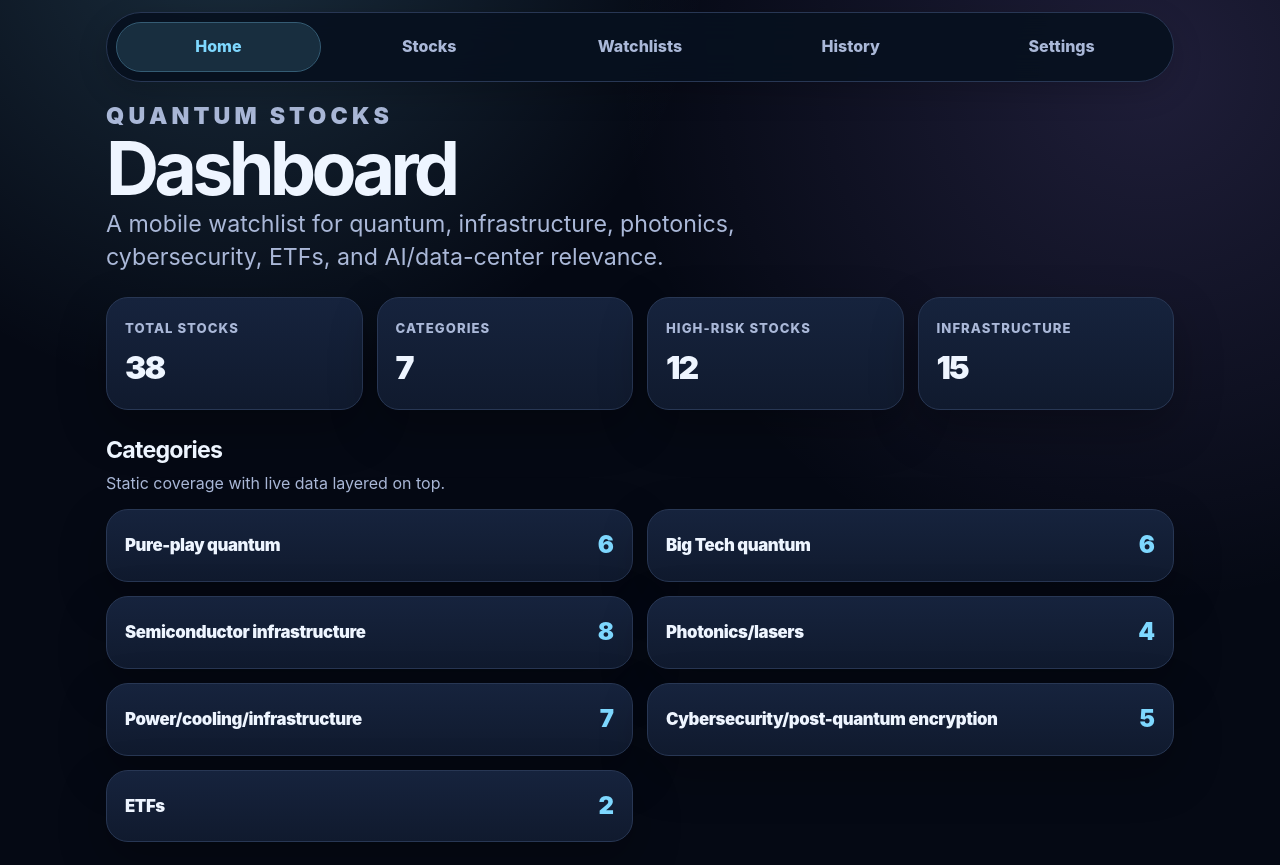
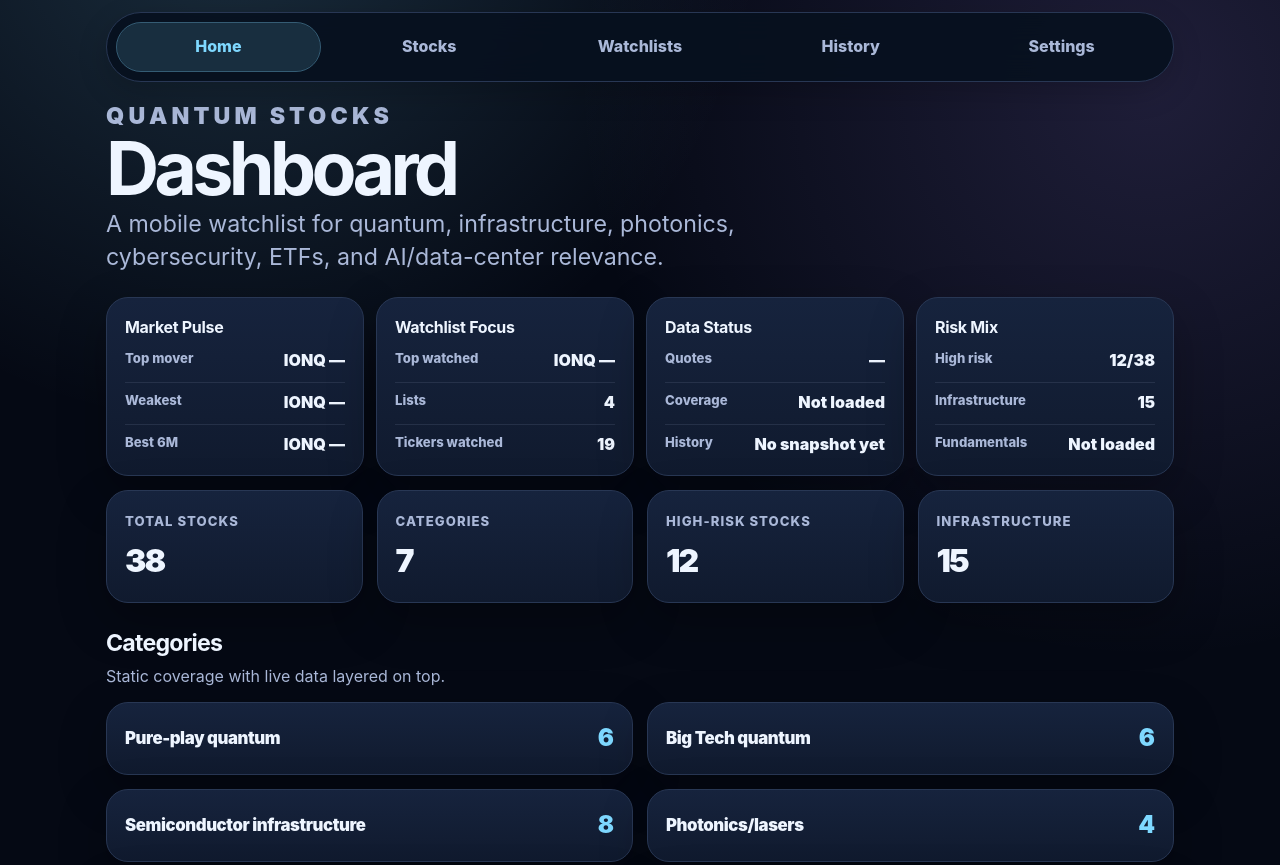
Before and after one commit to benhayek12-design/Investing-dashboard, a plain HTML site: page index.html in a window 1280 px wide. Shown: the top 865 px of the page. Drawn offline with Linux system fonts and the light colour scheme.

Commit message:
Add Home daily snapshot

```diff
--- a/assets/css/styles.css
+++ b/assets/css/styles.css
@@ -130,6 +130,13 @@ h1 {
 
 .grid { display: grid; gap: 14px; }
 .summary-grid { grid-template-columns: repeat(2, 1fr); }
+.home-snapshot { display: grid; gap: 12px; margin-bottom: 14px; }
+.snapshot-card { display: grid; gap: 10px; }
+.snapshot-card h3 { margin: 0; color: var(--text); font-size: 1rem; letter-spacing: -0.02em; }
+.snapshot-row { display: flex; justify-content: space-between; gap: 12px; padding-top: 8px; border-top: 1px solid rgba(170,184,216,0.12); }
+.snapshot-row:first-of-type { border-top: 0; padding-top: 0; }
+.snapshot-row span:first-child { color: var(--muted); font-size: 0.82rem; font-weight: 850; }
+.snapshot-row span:last-child { color: var(--text); font-weight: 900; text-align: right; overflow-wrap: anywhere; }
 .category-grid { grid-template-columns: 1fr; }
 .stock-list, .watchlist-grid, .settings-grid { display: grid; gap: 14px; }
 
@@ -333,6 +340,7 @@ body.compact .manual-item { min-height: 54px; padding: 8px; }
 @media (min-width: 720px) {
   .app { padding-inline: 26px; }
   .summary-grid { grid-template-columns: repeat(4, 1fr); }
+  .home-snapshot { grid-template-columns: repeat(4, 1fr); }
   .category-grid, .stock-list, .watchlist-grid { grid-template-columns: repeat(2, 1fr); }
   .controls { grid-template-columns: 1.3fr 1fr 1fr auto; align-items: end; }
   .settings-grid { grid-template-columns: repeat(3, 1fr); }
--- a/assets/js/app.js
+++ b/assets/js/app.js
@@ -64,6 +64,7 @@ function cacheElements() {
   els.tabButtons = document.querySelectorAll(".tab-button");
   els.panels = document.querySelectorAll(".tab-panel");
   els.startupError = document.getElementById("startupError");
+  els.homeSnapshot = document.getElementById("homeSnapshot");
   els.summaryCards = document.getElementById("summaryCards");
   els.categoryCards = document.getElementById("categoryCards");
   els.searchInput = document.getElementById("searchInput");
@@ -195,10 +196,56 @@ function renderHome() {
   const totalCategories = unique(stocks.map(stock => stock.category)).length;
   const highRiskStocks = stocks.filter(stock => ["High", "Very High"].includes(stock.risk)).length;
   const infrastructureStocks = stocks.filter(stock => stock.category === "Semiconductor infrastructure" || stock.category === "Power/cooling/infrastructure").length;
+  renderHomeSnapshot({ totalStocks, highRiskStocks, infrastructureStocks });
   const summary = [["Total stocks", totalStocks], ["Categories", totalCategories], ["High-risk stocks", highRiskStocks], ["Infrastructure", infrastructureStocks]];
   els.summaryCards.innerHTML = summary.map(([label, value]) => `<article class="card metric-card"><span class="label">${escapeHtml(label)}</span><span class="number">${escapeHtml(value)}</span></article>`).join("");
   const categories = unique(stocks.map(stock => stock.category)).map(category => ({ category, count: stocks.filter(stock => stock.category === category).length }));
   els.categoryCards.innerHTML = categories.map(item => `<article class="card category-card"><div class="category-row"><span class="category-name">${escapeHtml(item.category)}</span><span class="category-count">${item.count}</span></div></article>`).join("");
+}
+
+function renderHomeSnapshot({ totalStocks, highRiskStocks, infrastructureStocks }) {
+  if (!els.homeSnapshot) return;
+  const mergedStocks = stocks.map(stock => getMergedStock(stock.ticker));
+  const dayMovers = mergedStocks.filter(stock => Number.isFinite(parsePercentValue(stock.dayChange)));
+  const sixMonthMovers = mergedStocks.filter(stock => Number.isFinite(parsePercentValue(stock.sixMonthReturn)));
+  const watchedTickers = unique(watchlists.flatMap(list => parseTickerList((list.tickers || []).join(","))));
+  const watchedStocks = mergedStocks.filter(stock => watchedTickers.includes(stock.ticker) && Number.isFinite(parsePercentValue(stock.dayChange)));
+  const bestDay = bestBy(dayMovers, stock => parsePercentValue(stock.dayChange));
+  const worstDay = worstBy(dayMovers, stock => parsePercentValue(stock.dayChange));
+  const bestSixMonth = bestBy(sixMonthMovers, stock => parsePercentValue(stock.sixMonthReturn));
+  const topWatchlistMover = bestBy(watchedStocks, stock => parsePercentValue(stock.dayChange));
+  const coverage = liveData.cache || {};
+
+  els.homeSnapshot.innerHTML = [
+    snapshotCardHtml("Market Pulse", [
+      ["Top mover", stockMoveText(bestDay, "dayChange")],
+      ["Weakest", stockMoveText(worstDay, "dayChange")],
+      ["Best 6M", stockMoveText(bestSixMonth, "sixMonthReturn")]
+    ]),
+    snapshotCardHtml("Watchlist Focus", [
+      ["Top watched", stockMoveText(topWatchlistMover, "dayChange")],
+      ["Lists", String(watchlists.length)],
+      ["Tickers watched", String(watchedTickers.length)]
+    ]),
+    snapshotCardHtml("Data Status", [
+      ["Quotes", quoteCacheAgeText()],
+      ["Coverage", coverageText(coverage.quotes)],
+      ["History", liveData.snapshotSaved ? "Snapshot saved" : "No snapshot yet"]
+    ]),
+    snapshotCardHtml("Risk Mix", [
+      ["High risk", `${highRiskStocks}/${totalStocks}`],
+      ["Infrastructure", String(infrastructureStocks)],
+      ["Fundamentals", coverageText(coverage.fundamentals)]
+    ])
+  ].join("");
+}
+
+function snapshotCardHtml(title, rows) {
+  return `<article class="card snapshot-card"><h3>${escapeHtml(title)}</h3>${rows.map(([label, value]) => `<div class="snapshot-row"><span>${escapeHtml(label)}</span><span>${escapeHtml(value || "—")}</span></div>`).join("")}</article>`;
+}
+
+function stockMoveText(stock, field) {
+  return stock ? `${stock.ticker} ${stock[field] || "—"}` : "Refresh data";
 }
 
 function renderStocks() {
@@ -354,7 +401,7 @@ function saveWatchlistEditor(event) {
   const next = { title, tickers, note };
   if (activeWatchlistIndex === null) watchlists.push(next); else watchlists[activeWatchlistIndex] = next;
   saveJson(STORAGE.watchlists, watchlists);
-  closeWatchlistEditor(); renderWatchlists();
+  closeWatchlistEditor(); renderHome(); renderWatchlists();
 }
 
 function deleteWatchlist() {
@@ -362,14 +409,14 @@ function deleteWatchlist() {
   if (!confirm("Delete this watchlist?")) return;
   watchlists.splice(activeWatchlistIndex, 1);
   saveJson(STORAGE.watchlists, watchlists);
-  closeWatchlistEditor(); renderWatchlists();
+  closeWatchlistEditor(); renderHome(); renderWatchlists();
 }
 
 function resetWatchlists() {
   if (!confirm("Reset watchlists to defaults?")) return;
   watchlists = JSON.parse(JSON.stringify(DEFAULT_WATCHLISTS));
   saveJson(STORAGE.watchlists, watchlists);
-  renderWatchlists();
+  renderHome(); renderWatchlists();
 }
 
 function resetLocalData() {
@@ -488,6 +535,7 @@ async function refreshLiveData(force = false) {
 
     saveJson(STORAGE.live, liveData);
     setLiveStatus("Connected");
+    renderHome();
     renderStocks();
     updateLiveStatus();
     if (document.querySelector('[data-panel="history"]').classList.contains("active")) {
@@ -517,6 +565,7 @@ async function forcePriceRefresh() {
     liveData.cache.quotes = payload.coverage || { filled: Object.keys(liveData.quotes).length, total: stocks.length };
     saveJson(STORAGE.live, liveData);
     setLiveStatus("Prices refreshed");
+    renderHome();
     renderStocks();
     updateLiveStatus();
   } catch (error) {
@@ -535,7 +584,7 @@ function saveWorkerUrl() {
 function clearLiveCache() {
   liveData = { quotes: {}, performance: {}, fundamentals: {}, cache: {}, lastDashboardRefresh: null, lastQuoteRefresh: null, lastPerformanceRefresh: null, lastFundamentalsRefresh: null, snapshotSaved: false };
   saveJson(STORAGE.live, liveData);
-  renderStocks(); updateLiveStatus(); setLiveStatus("Live cache cleared");
+  renderHome(); renderStocks(); updateLiveStatus(); setLiveStatus("Live cache cleared");
 }
 
 function configureAutoRefresh() {
--- a/index.html
+++ b/index.html
@@ -34,6 +34,7 @@
       <div class="error-box" id="startupError"></div>
 
       <section class="tab-panel active" data-panel="home">
+        <div class="home-snapshot" id="homeSnapshot"></div>
         <div class="grid summary-grid" id="summaryCards"></div>
         <div class="section-title section-title-spaced">
           <div><h2>Categories</h2><p>Static coverage with live data layered on top.</p></div>
```
Also changed, not shown: 1 other file.
